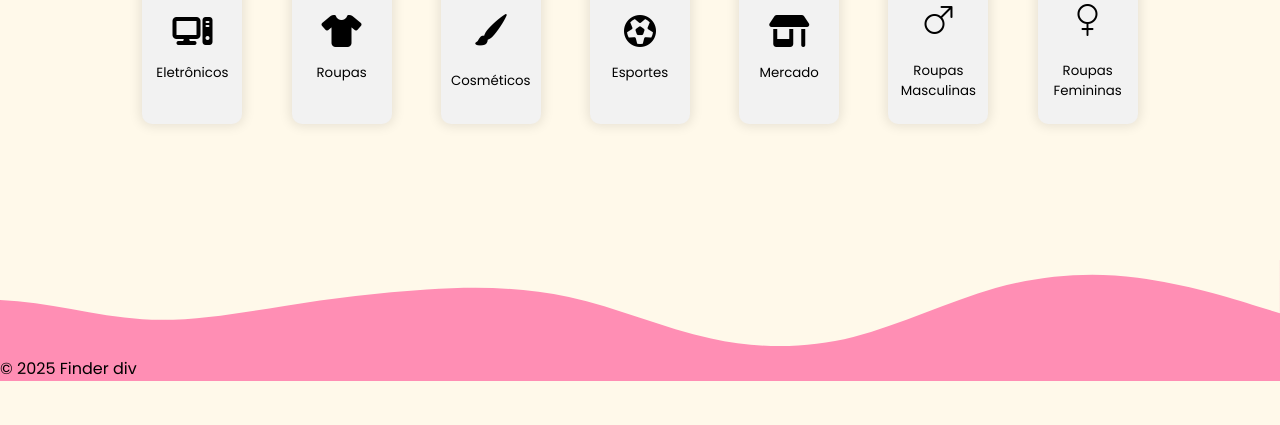
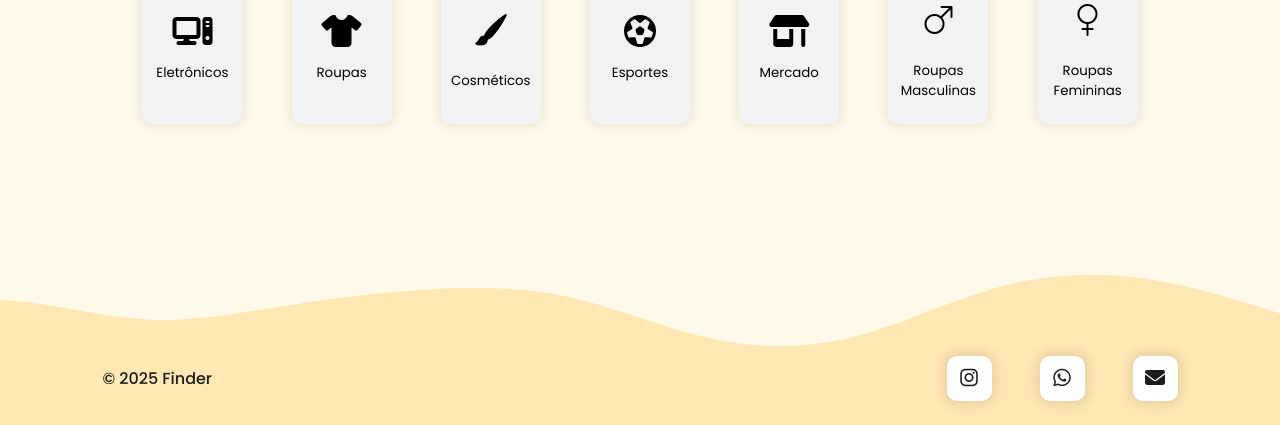
Before and after one commit to CauaHm/Finder.v2, a PHP site: page / in a window 1280 px wide. Shown: the part 1084-1509 px from the top of the page. Before the commit the page ends 1465 px from the top, so only its background shows below. Run offline with PHP 8.4, Linux system fonts and the light colour scheme.

Commit message:
fazendo o footer

```diff
--- a/index.html
+++ b/index.html
@@ -153,8 +153,11 @@
             <span class="copy">
                 &copy 2025 Finder
             </span>
-
-            div
+            <ul class="social">
+                <li class="social_buttons"><a href=""><i class="fa-brands fa-instagram"></i></a></li>
+                <li class="social_buttons"><a href=""><i class="fa-brands fa-whatsapp"></i></a></li>
+                <li class="social_buttons"><a href=""><i class="fa-solid fa-envelope"></i></a></li>
+            </ul>
         </div>
     </footer>
     <script src="/src/scripts/btnMobile.js"></script>
--- a/src/styles/footer.css
+++ b/src/styles/footer.css
@@ -1,3 +1,22 @@
 .rodape {
-    background-color: #ff8eb4;
+    background-color: #ffe8b4;
 }
+
+.footer_items {
+    display: flex;
+    justify-content: space-between;
+    padding: 0px 8% 24px 8%;
+    align-items: center;
+}
+
+.copy {
+    color: #1d1d1d;
+    font-weight: 500;
+}
+
+@media screen and (max-width: 600px) {
+    .footer_items {
+        flex-direction: column;
+        gap: 20px;
+    }
+}
```
